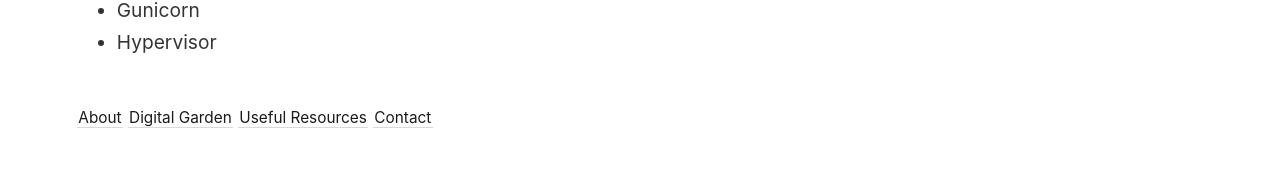
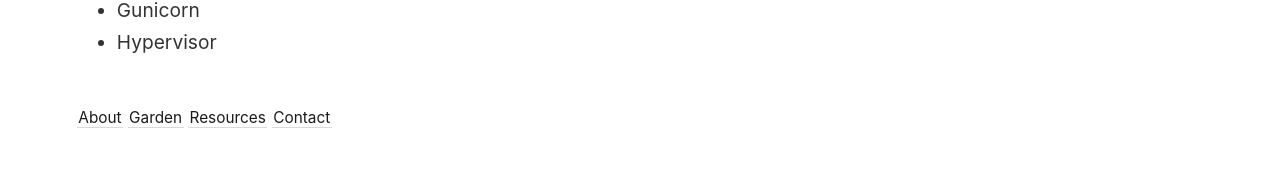
Before and after one commit to dhiraj-ydv/digitalgarden, a Jekyll site: the page built from _pages/about.md, in a window 1280 px wide. Shown: the part 1454-1649 px from the top of the page. Built offline with Jekyll 4.4.1, drawn with Linux system fonts in a browser that asks for light colours.

Commit message:
Update footer.html

```diff
--- a/_includes/footer.html
+++ b/_includes/footer.html
@@ -1 +1 @@
-<a class="internal-link" href="https://dhirajyadav.site/">About</a>&nbsp<a class="internal-link" href="https://dhirajyadav.site/garden">Digital Garden</a>&nbsp<a class="internal-link" href="https://dhirajyadav.site/useful_resources">Useful Resources</a>&nbsp<a class="internal-link" href="https://dhirajyadav.site/contact">Contact</a>
+<a class="internal-link" href="https://dhirajyadav.site/">About</a>&nbsp<a class="internal-link" href="https://dhirajyadav.site/garden">Garden</a>&nbsp<a class="internal-link" href="https://dhirajyadav.site/useful_resources">Resources</a>&nbsp<a class="internal-link" href="https://dhirajyadav.site/contact">Contact</a>
```
